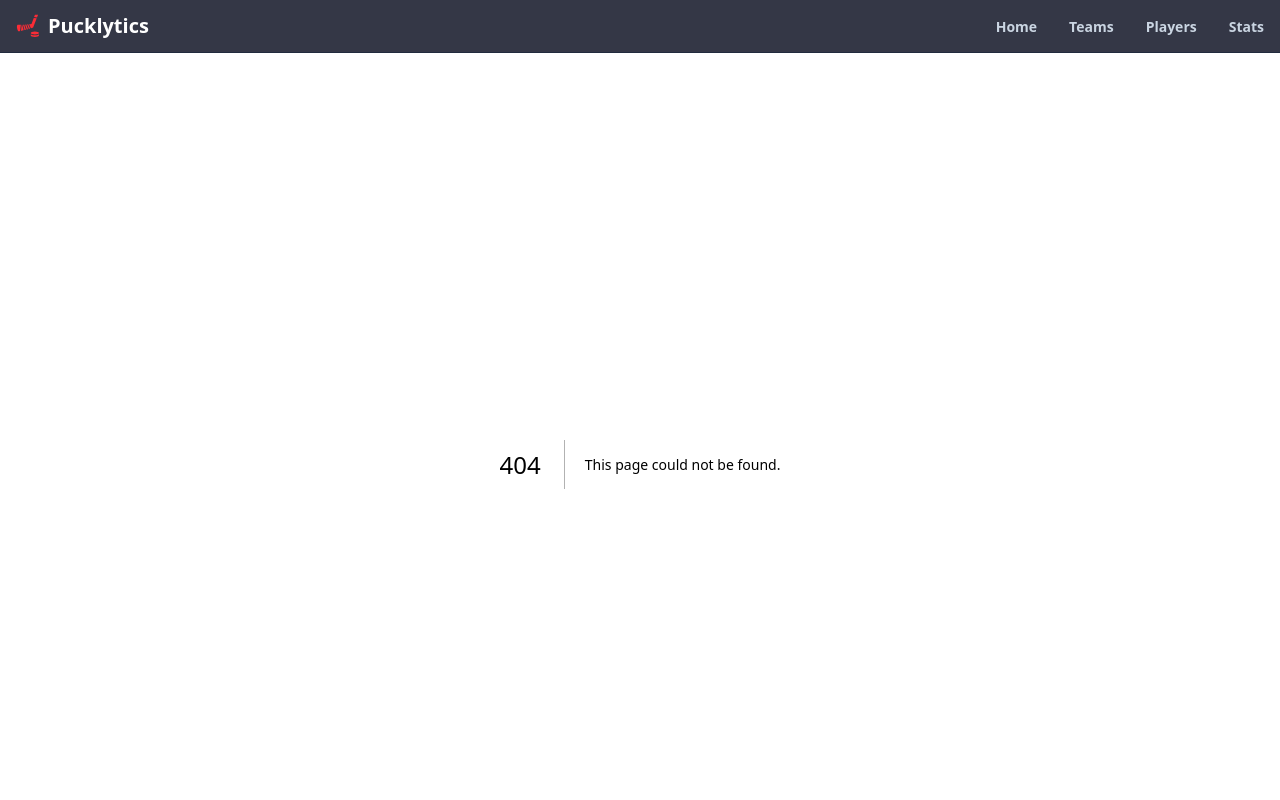
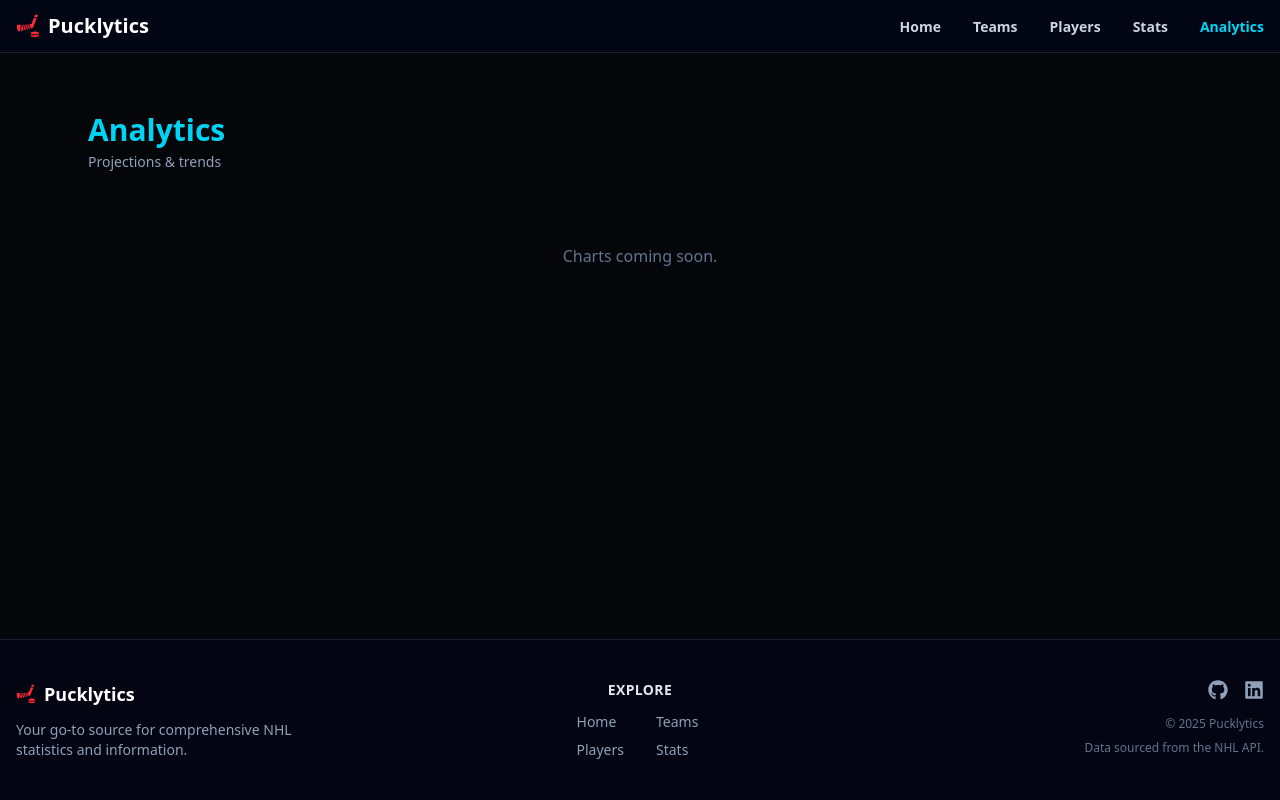
Before and after one commit to N-Crossman/NHL-Stats, a Next.js app: page /analytics in a window 1280 px wide. Before the commit this address had no page. Shown: the top 800 px of the page. Built offline with nearby package versions, Linux system fonts and the light colour scheme.

Commit message:
Install Recharts and create seperate analytics tab

```diff
--- a/package.json
+++ b/package.json
@@ -12,7 +12,8 @@
     "next": "16.0.7",
     "react": "19.2.0",
     "react-dom": "19.2.0",
-    "react-icons": "^5.5.0"
+    "react-icons": "^5.5.0",
+    "recharts": "^3.10.1"
   },
   "devDependencies": {
     "@tailwindcss/postcss": "^4",
--- /dev/null
+++ b/src/app/analytics/page.tsx
@@ -0,0 +1,11 @@
+import SectionHeading from "../components/ui/SectionHeading";
+import { EmptyState } from "../components/ui/StateMessage";
+
+export default function AnalyticsPage() {
+  return (
+    <div className="max-w-6xl mx-auto px-4 sm:px-6 py-8 sm:py-12">
+      <SectionHeading title="Analytics" subtitle="Projections & trends" align="left" />
+      <EmptyState message="Charts coming soon." />
+    </div>
+  );
+}
--- a/src/app/components/navigation/Navbar.tsx
+++ b/src/app/components/navigation/Navbar.tsx
@@ -14,6 +14,7 @@ export default function Navbar() {
         { href: "/teams", label: "Teams" },
         { href: "/players", label: "Players" },
         { href: "/stats", label: "Stats" },
+        { href: "/analytics", label: "Analytics" },
     ];
 
     const isActive = (href: string) => (href === "/" ? pathname === "/" : pathname?.startsWith(href));
@@ -53,7 +54,7 @@ export default function Navbar() {
 
       <div
         className={`md:hidden overflow-hidden transition-[max-height] duration-300 ease-in-out border-t border-slate-800/80 ${
-          isMobileMenuOpen ? "max-h-64" : "max-h-0"
+          isMobileMenuOpen ? "max-h-80" : "max-h-0"
         }`}
       >
         <ul className="flex flex-col px-4 py-2 bg-slate-950/95">
```
Also changed, not shown: 1 other file (tests, documents, lock files or other folders).
